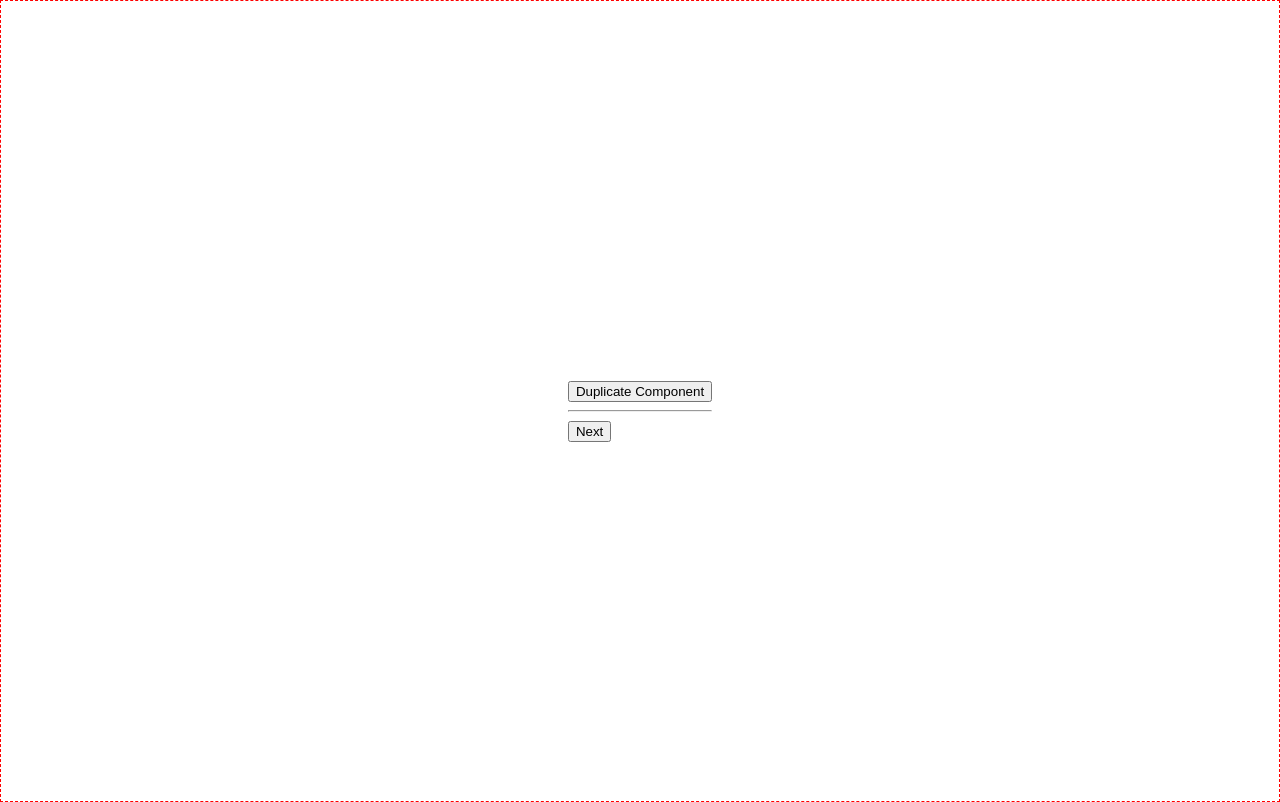
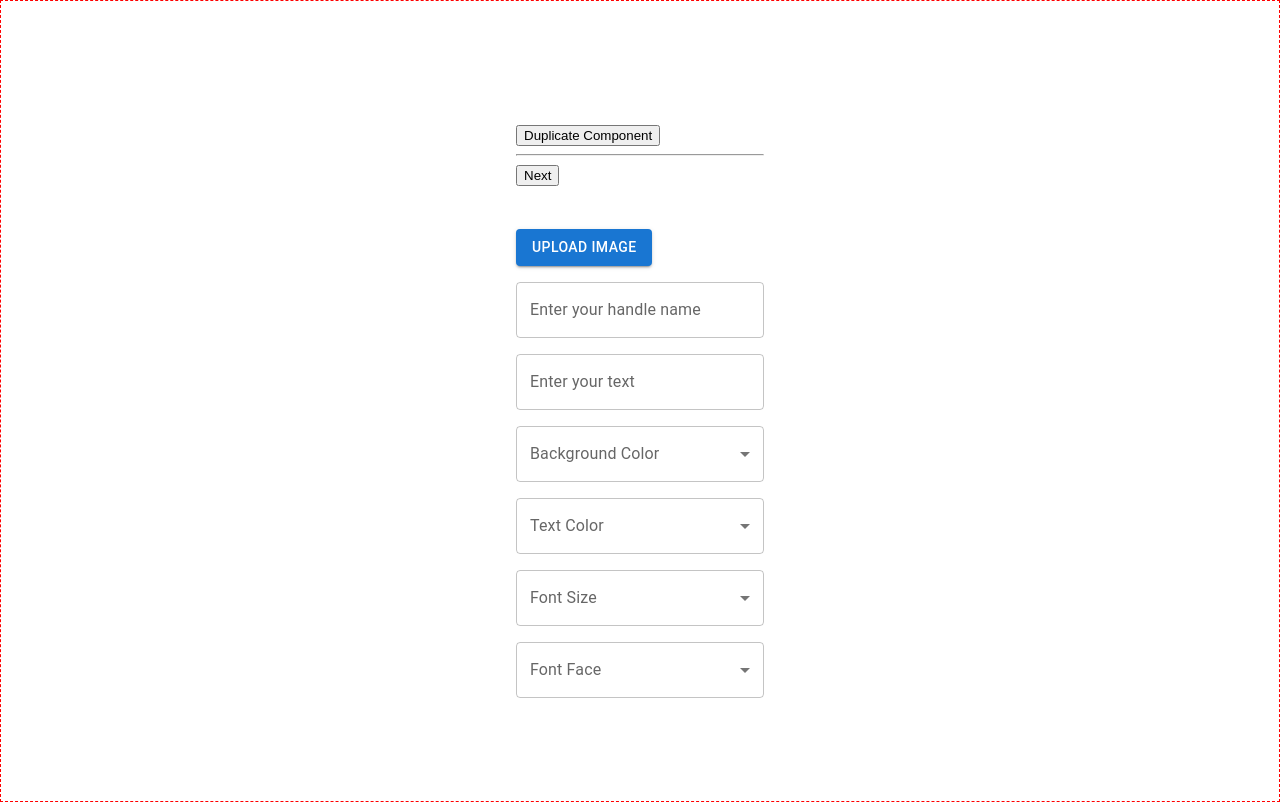
Before and after one commit to DouglasVDM/carousel-generator, a React (Create React App) app: page / in a window 1280 px wide. Built offline with nearby package versions, Linux system fonts and the light colour scheme.

Commit message:
Moved functions to App.js

```diff
--- a/src/App.js
+++ b/src/App.js
@@ -6,12 +6,34 @@ import Pdf from "./components/Pdf";
 
 function App() {
   const [duplicatedComponents, setDuplicatedComponents] = useState([]);
+  const [selectedIndex, setSelectedIndex] = useState(0);
+
+  const handleDuplicate = () => {
+    const newComponent = <FileUpload />;
+    console.log("duplicated components b4: ", duplicatedComponents);
+
+    setDuplicatedComponents([...duplicatedComponents, newComponent]);
+    console.log("duplicated components after: ", duplicatedComponents);
+  };
 
   return (
     <div data-testid="container" className="container">
+      <br />
+      <button onClick={() => handleDuplicate()}>Duplicate Component</button>
+      {duplicatedComponents.map((component, index) => {
+        console.log(component);
+        const isHighlighted = index === selectedIndex;
+        return setSelectedIndex(component, isHighlighted);
+      })}
+      <hr />
+      <button
+        onClick={() => {
+          setSelectedIndex((index) => (index + 1) % duplicatedComponents.length);
+        }}
+      >
+        Next
+      </button>
       <Pdf
-        setDuplicatedComponents={setDuplicatedComponents}
-        components={duplicatedComponents}
         renderItem={(duplicatedComponent, isHighlighted) => (
           <FileUpload
             key={duplicatedComponent.id}
--- a/src/components/Pdf.js
+++ b/src/components/Pdf.js
@@ -2,34 +2,10 @@ import React, { useState } from "react";
 import { Link } from "react-router-dom";
 import FileUpload from "./FileUpload";
 
-const Pdf = ({ setDuplicatedComponents, components, renderItem }) => {
-  const [selectedIndex, setSelectedIndex] = useState(0);
-
-  const handleDuplicate = () => {
-    const newComponent = <FileUpload />;
-    console.log("duplicated components b4: ", components);
-    setDuplicatedComponents([...components, newComponent]);
-    console.log("duplicated components after: ", components);
-  };
-
+const Pdf = ({ components }) => {
   return (
     <div className="input-container">
-      {/* <FileUpload /> */}
-      <br />
-      <button onClick={()=>handleDuplicate()}>Duplicate Component</button>
-      {components.map((component, index) => {
-        console.log(component);
-        const isHighlighted = index === selectedIndex;
-        return renderItem(component,isHighlighted);
-      })}
-      <hr />
-      <button
-        onClick={() => {
-          setSelectedIndex((index) => (index + 1) % components.length);
-        }}
-      >
-        Next
-      </button>
+      <FileUpload />
     </div>
   );
 };
```
